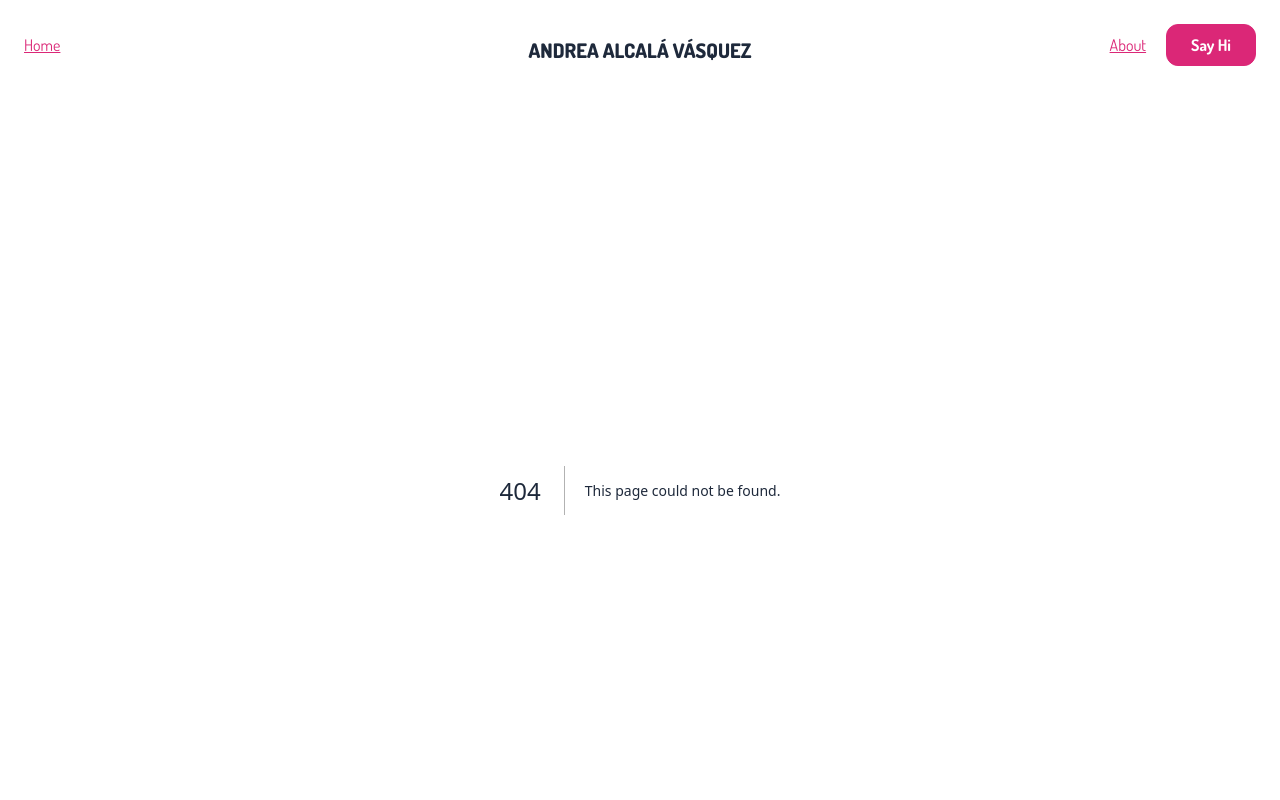
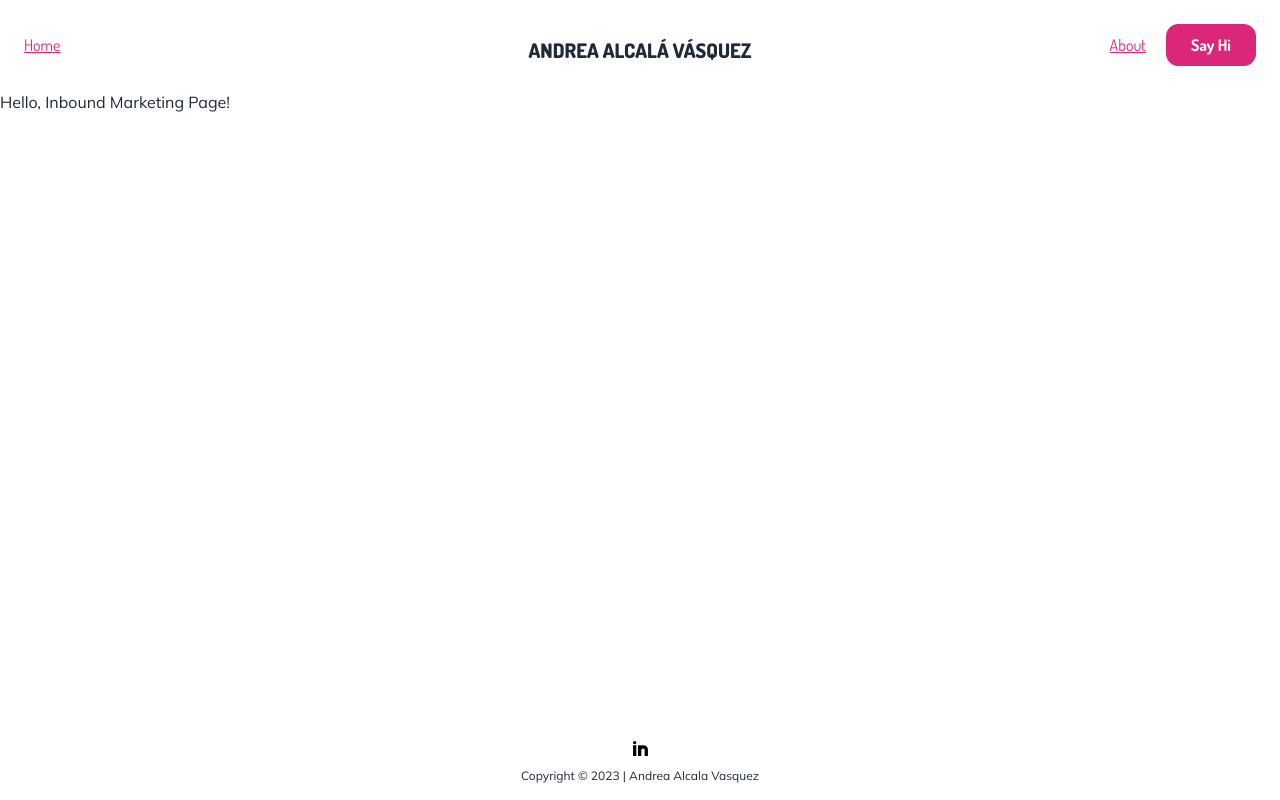
Before and after one commit to alcalandrea/alcalandrea.com, a Next.js app: page /inbound-marketing in a window 1280 px wide. Before the commit this address had no page. Shown: the top 800 px of the page. Built offline with nearby package versions, Linux system fonts and the light colour scheme.

Commit message:
Create route folders

```diff
--- /dev/null
+++ b/app/about/page.tsx
@@ -0,0 +1,3 @@
+export default function AboutPage() {
+    return <h1>Hello, About page!</h1>
+}
--- /dev/null
+++ b/app/event-planning/page.tsx
@@ -0,0 +1,3 @@
+export default function EventPlanningPage() {
+    return <h1>Hello, Event Planning Page!</h1>
+}
--- /dev/null
+++ b/app/inbound-marketing/page.tsx
@@ -0,0 +1,3 @@
+export default function InboundMarketingPage() {
+    return <h1>Hello, Inbound Marketing Page!</h1>
+}
--- /dev/null
+++ b/app/product-marketing/page.tsx
@@ -0,0 +1,3 @@
+export default function ProductMarketingPage() {
+    return <h1>Hello, Product Marketing Page!</h1>
+}
```
